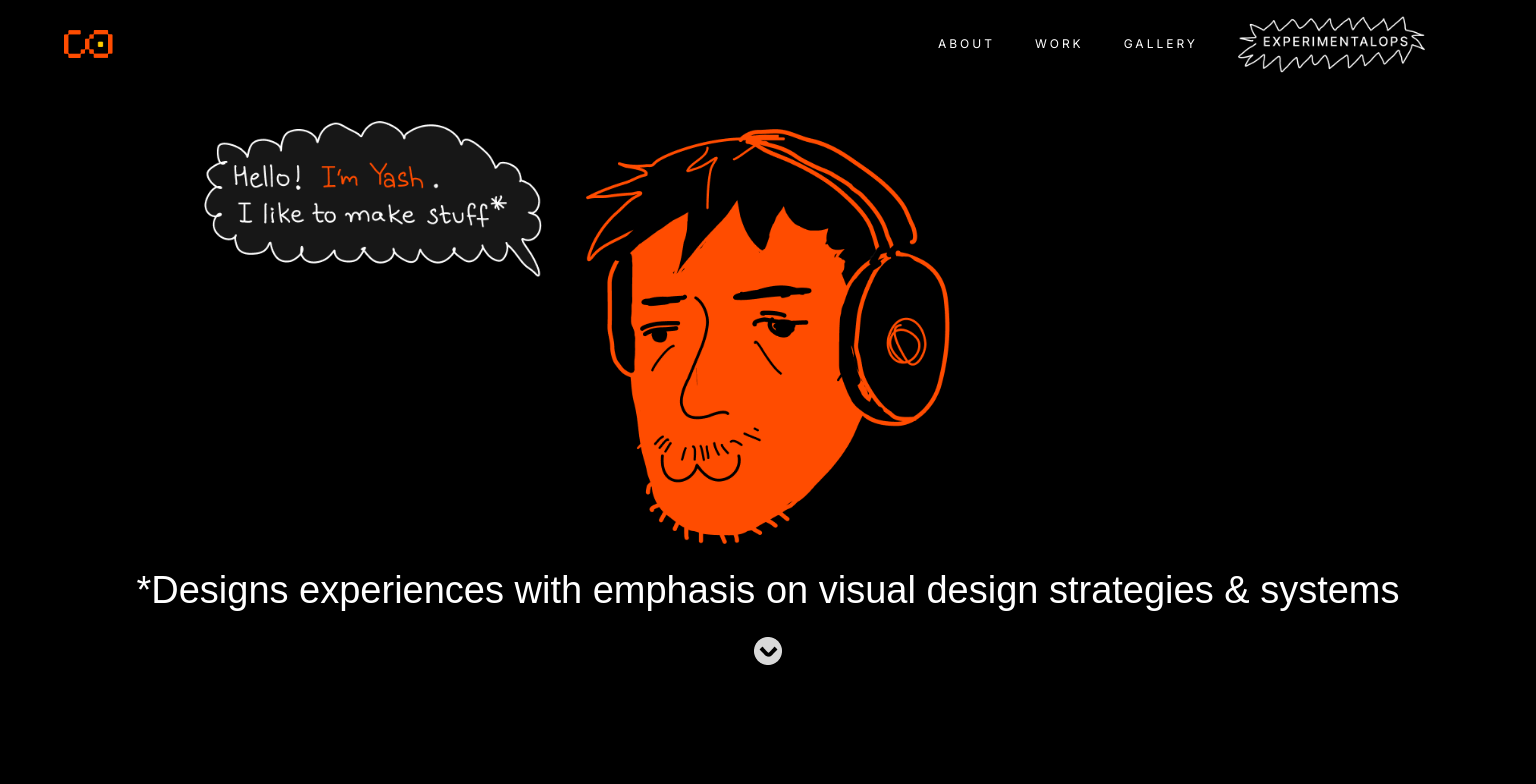
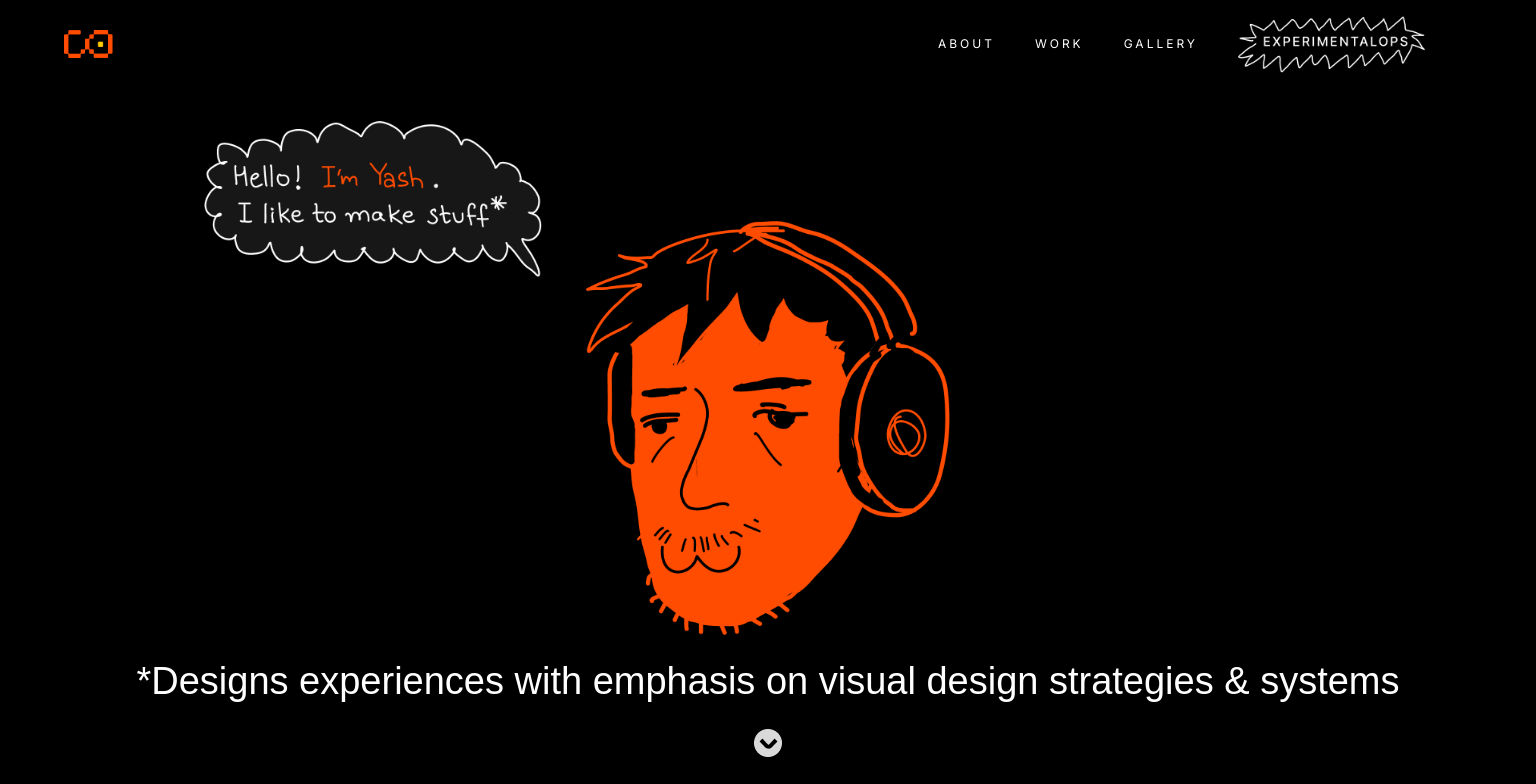
Before and after one commit to pixxelu16/resume, a React (Create React App) app: page /#/ in a window 1536 px wide. Shown: the top 784 px of the page. Built offline with nearby package versions, Linux system fonts and the light colour scheme; a web font is replaced by a local one.

Commit message:
Code Released

```diff
--- a/src/Components/BlankSlider/index.css
+++ b/src/Components/BlankSlider/index.css
@@ -141,6 +141,6 @@ img.gallery-img {
     font-size: 38px;
 }
 .blank-slider .gallery-img {
-    width: 15%;
+    width: 70%;
 }
 }
--- a/src/Components/Intro/Intro.jsx
+++ b/src/Components/Intro/Intro.jsx
@@ -18,7 +18,6 @@ const IntroSection = () => {
                 <div className="row align-items-center">
                     {/* Text Column */}
                     <div className="col-md-7" data-aos="fade-down">
-                        <p className='font-24 mb-5 font-pop'>Hello,</p>
                         <h3 className="hero-heading mb-5">
                             Hello, I am Yash 🤓. I am a Visual Designer based in New Delhi, India. Graphic design is my passion 🙏. I do creative branding with punchy visuals 💥 which are sure to capitivate people 👀
                         </h3>
--- a/src/Components/YashIntro/Yashintro.css
+++ b/src/Components/YashIntro/Yashintro.css
@@ -1,11 +1,16 @@
+
 .yash-intro {
-    background-image: url('../../Assets/Images/yash-intro.png');
+    background-image:  url('../../Assets/Images/yash-intro.png');
+    background-position: 14% 5%;
     background-repeat: no-repeat;
-    background-position: 14% 5%;
+    height: 100vh;
+    margin: 0 auto;
+    max-width: 1720px;
     width: 100%;
-    max-width: 1720px;
-    margin: 0 auto;
-    height: 100vh;
+    display: flex;
+    flex-direction: column;
+    align-items: center;
+    justify-content: center;
 }
 
 @media only screen and (min-width: 320px) and (max-width: 767px) {
```
